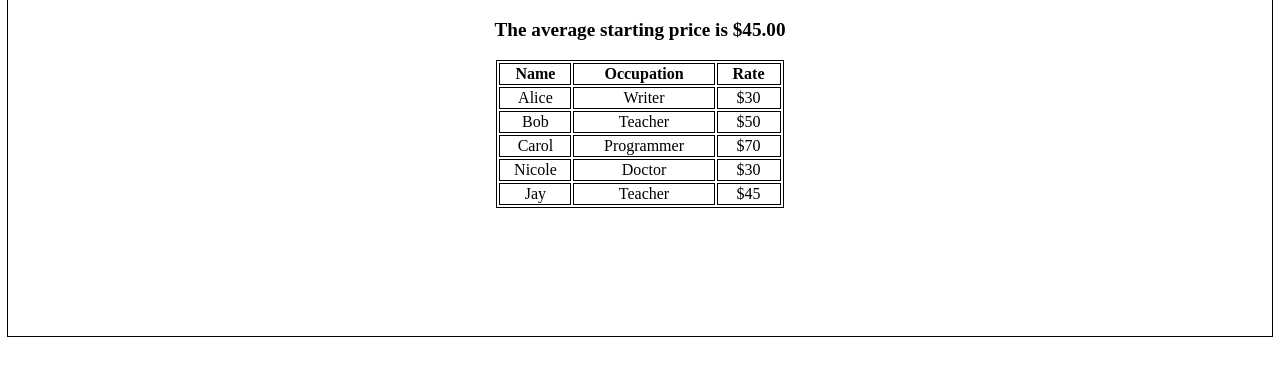
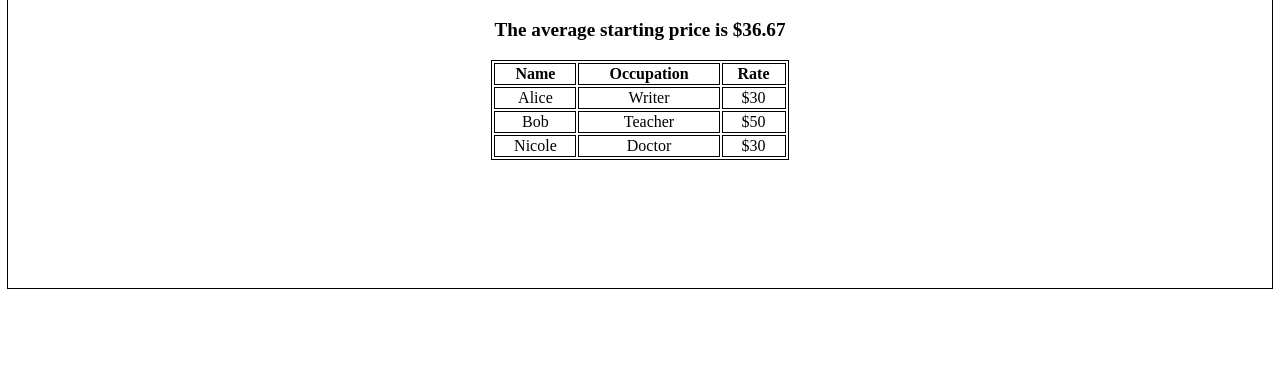
Before and after one commit to Tbos92/Unit2.FreelancerForum, a plain HTML site: page index.html in a window 1280 px wide. Shown: the part 197-572 px from the top of the page. Drawn offline with Linux system fonts and the light colour scheme.

Commit message:
One final commit for minor changes to HTML and CSS

```diff
--- a/freelancer.css
+++ b/freelancer.css
@@ -21,7 +21,7 @@ p {
 }
 #name {
     width: fit-content;
-    padding-inline: 15px;
+    padding-inline: 20px;
 }
 #occupation {
     width: fit-content;
--- a/freelancer.js
+++ b/freelancer.js
@@ -46,13 +46,12 @@ const maxFreelancers = 15
 const Freelancers = [
   { name: "Alice", occupation: "Writer", rate: "$30" },
   { name: "Bob", occupation: "Teacher", rate: "$50" },
-  { name: "Carol", occupation: "Programmer", rate: "$70" },
 ];
 
-// Call addFreelancer with setInterval every 2000 miliseconds (2 seconds)
+// Call addFreelancer with setInterval every 4000 miliseconds (4 seconds)
 // return an interval ID that can be used to stop the interval later using clearInterval
 
-const addFreelancerIntervalId = setInterval(addFreelancer, 2000);
+const addFreelancerIntervalId = setInterval(addFreelancer, 4000);
 
 // Call render function to render the initial state
 // added window.onload because otherwise for some reason the initial Freelancers Alice, Bob, and Carol
```
